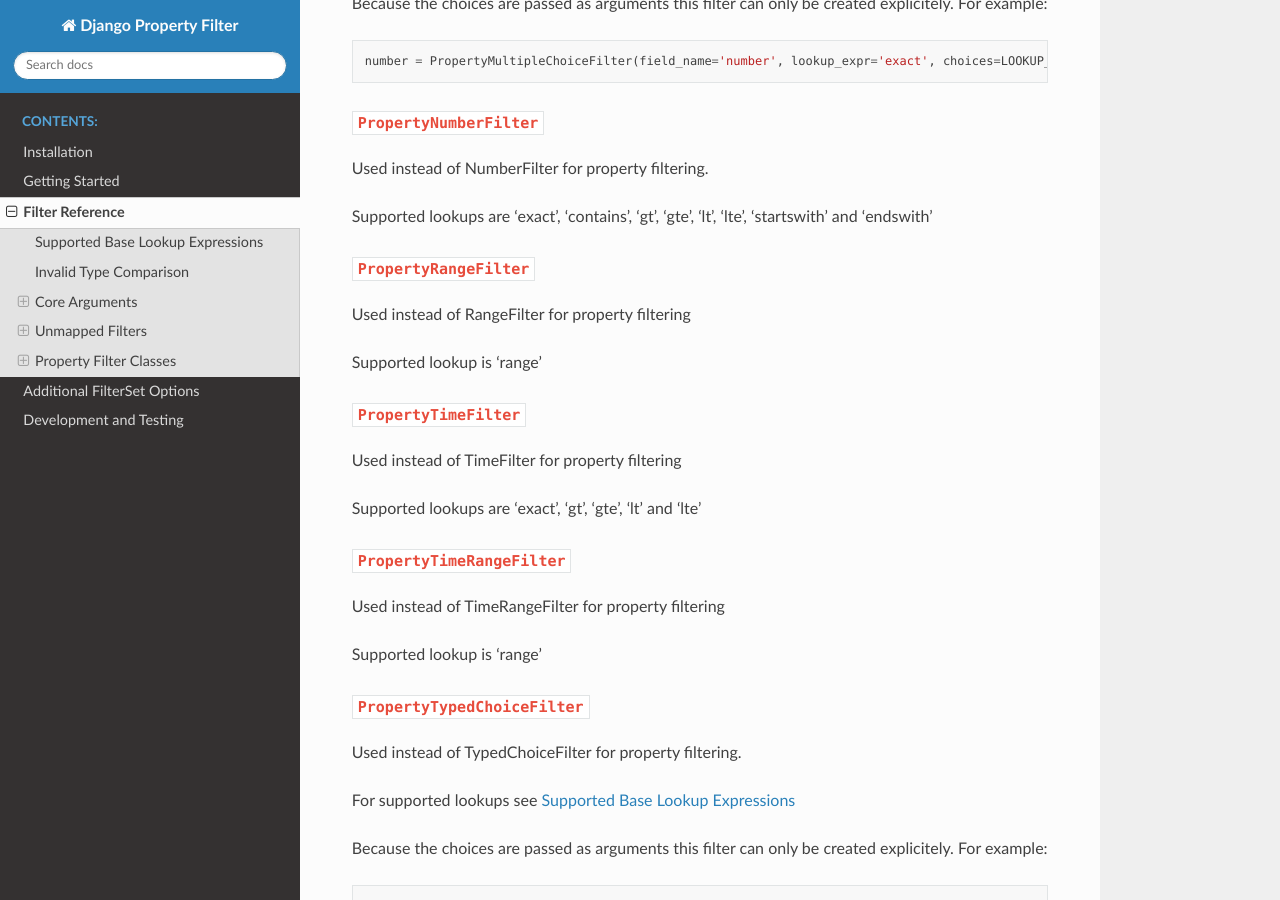
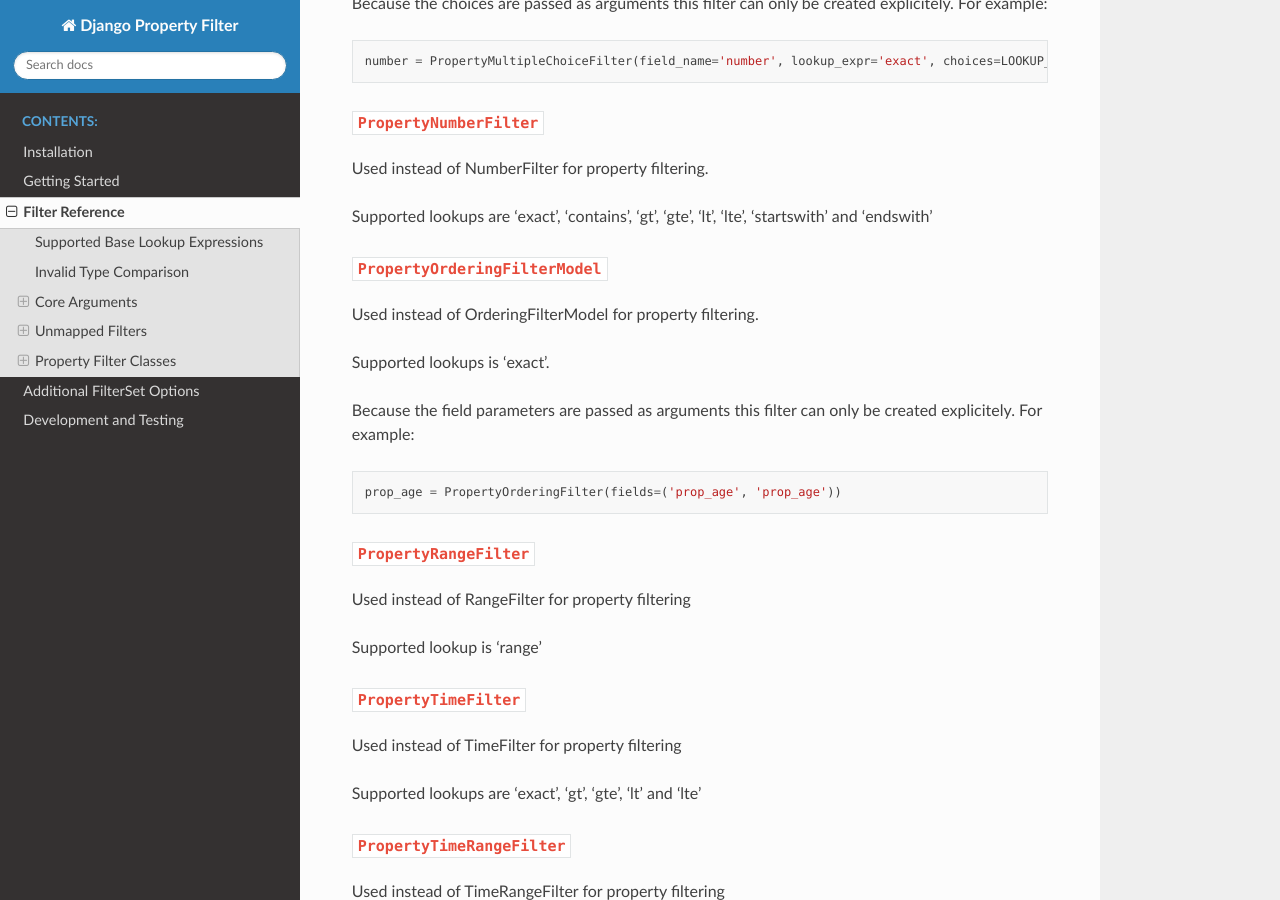
Before and after one commit to ericziethen/django-property-filter, a Sphinx documentation site: the page built from docs/source/ref/filters.rst, in a window 1280 px wide and 900 px high, scrolled down 4885 px. Built offline with Sphinx 7.4.7 and the Read the Docs theme 2.0.0, drawn with Linux system fonts in a browser that asks for light colours; pages that are not in the unit, such as notebooks, are missing from menus.

Commit message:
Documentation

```diff
--- a/docs/source/ref/filters.rst
+++ b/docs/source/ref/filters.rst
@@ -241,6 +241,18 @@
 
 Supported lookups are 'exact', 'contains', 'gt', 'gte', 'lt', 'lte', 'startswith' and 'endswith'
 
+``PropertyOrderingFilterModel``
+~~~~~~~~~~~~~~~~~~~~~~~~~~~~~~~
+
+Used instead of OrderingFilterModel for property filtering.
+
+Supported lookups is 'exact'.
+
+Because the field parameters are passed as arguments this filter can only be created
+explicitely. For example::
+
+    prop_age = PropertyOrderingFilter(fields=('prop_age', 'prop_age'))
+
 ``PropertyRangeFilter``
 ~~~~~~~~~~~~~~~~~~~~~~~
 
```
